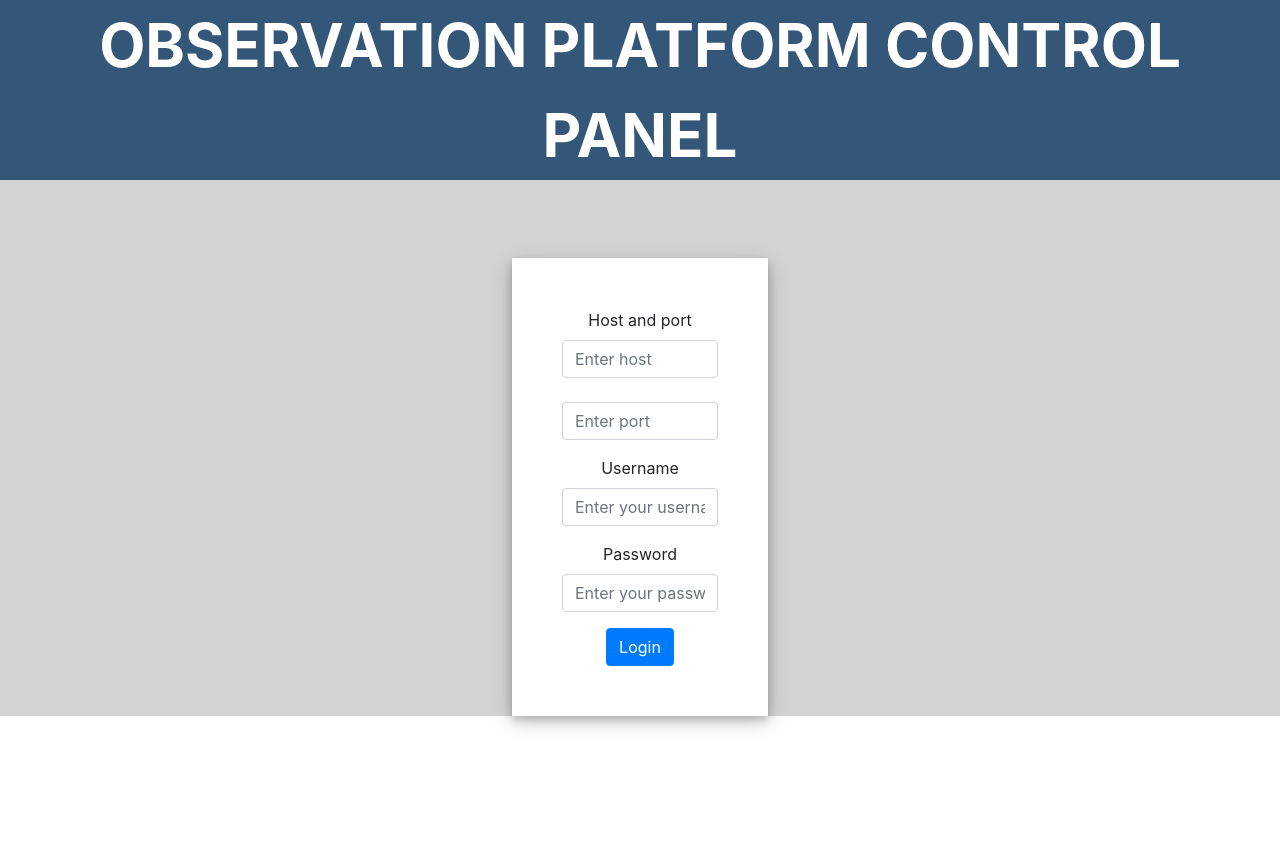
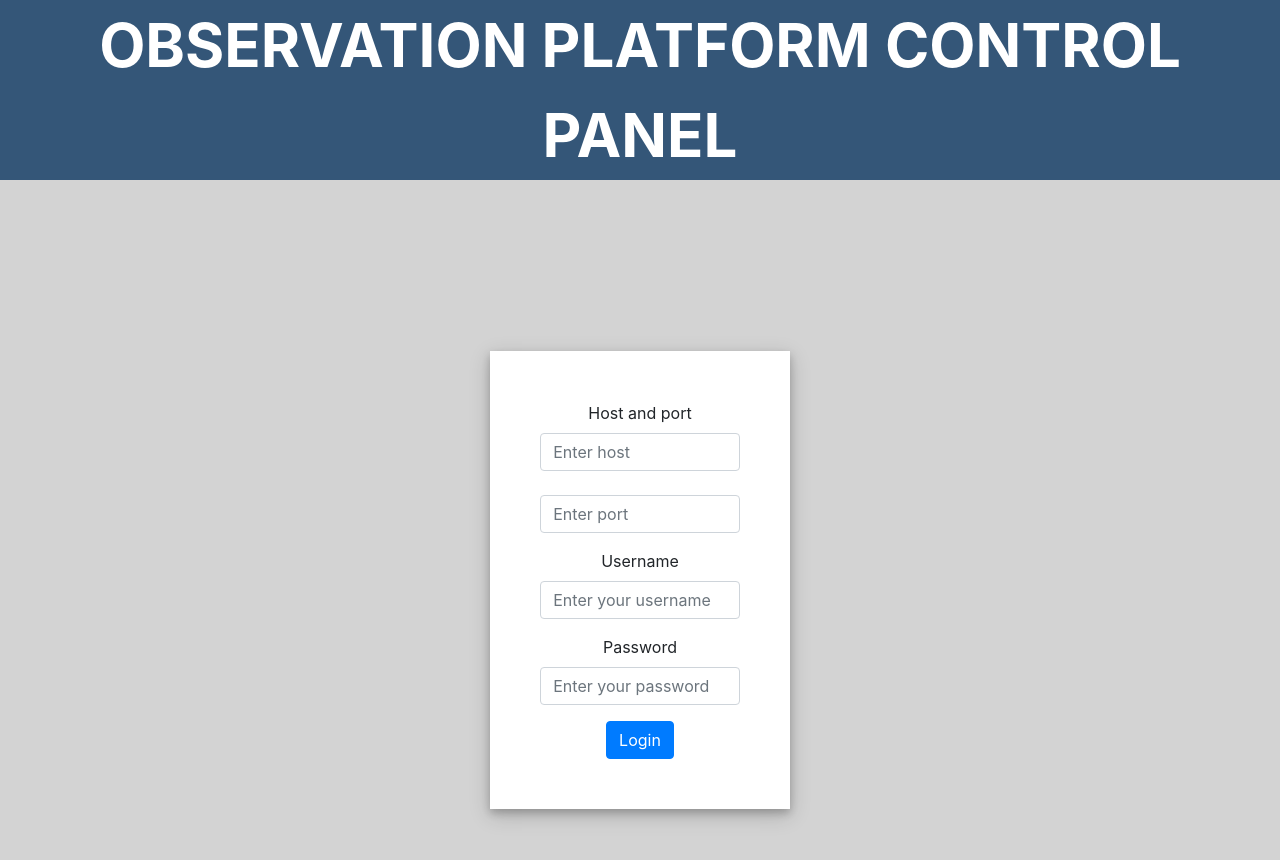
Before and after one commit to DmitriySolontsevoy/observation-platform-panel, a React (Create React App) app: page / in a window 1280 px wide. Shown: the top 860 px of the page. Before the commit the page ends 800 px from the top, so only its background shows below. Built offline with nearby package versions, Linux system fonts and the light colour scheme.

Commit message:
Visual fixes

```diff
--- a/src/components/compassComponent.js
+++ b/src/components/compassComponent.js
@@ -13,7 +13,7 @@ class CompassComponent extends Component {
     }
 
     componentDidMount() {
-        this.timer = setInterval(this.setAngle, 1000)
+        this.timer = setInterval(this.setAngle, 2000)
     }
 
     componentWillUnmount() {
--- a/src/components/loginComponent.js
+++ b/src/components/loginComponent.js
@@ -65,7 +65,7 @@ class LoginComponent extends Component {
     {
         return (
             <>
-                <br /><br />
+                <div id="loginContainer">
                     <div className="myBox">
                         <form>
                             <div className="form-group">
@@ -84,6 +84,7 @@ class LoginComponent extends Component {
                             <input type="submit" value="Login" className="btn btn-primary" onClick={this.login} />
                         </form>
                     </div>
+                </div>
             </>
         )
     }
--- a/src/css/App.css
+++ b/src/css/App.css
@@ -7,7 +7,7 @@
 .myBox {
   box-shadow: 0 4px 8px 0 rgba(0, 0, 0, 0.2), 0 6px 20px 0 rgba(0, 0, 0, 0.19);
   text-align: center;
-  width: 20%;
+  width: 30%;
   padding: 50px;
   margin: auto;
   background-color: white
@@ -101,7 +101,7 @@ span:hover {
   display: inline-block;
   position: relative;
   width: 96.6%;
-  margin: 0 auto;
+  margin: 30px auto;
 }
 
 .ledInnerBlock {
@@ -139,3 +139,7 @@ span:hover {
   transform-origin: center center;
   width: 80px;
 }
+
+#loginContainer {
+  padding: 11%;
+}
```
Lines whose indentation alone changed are shown as unchanged.
